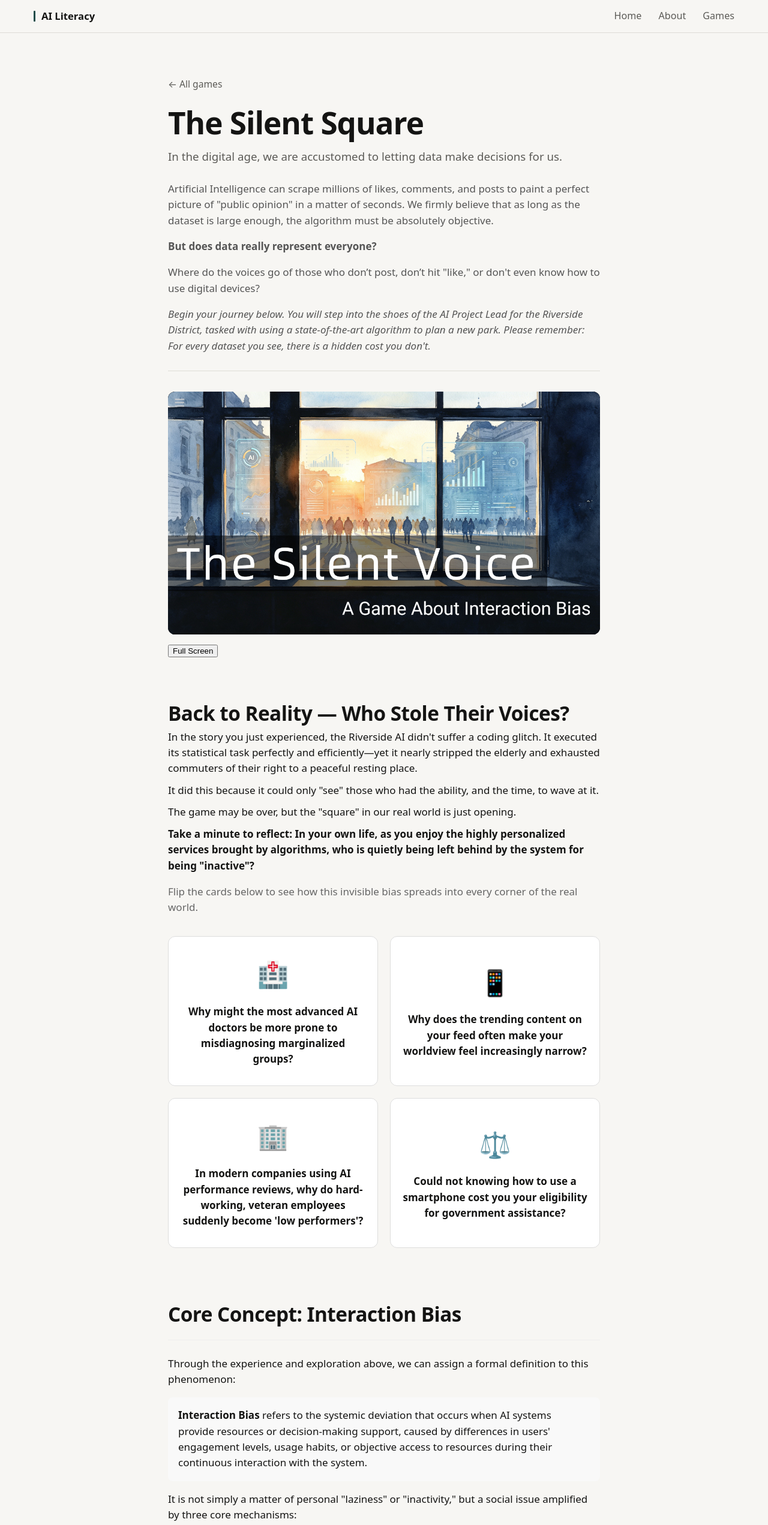
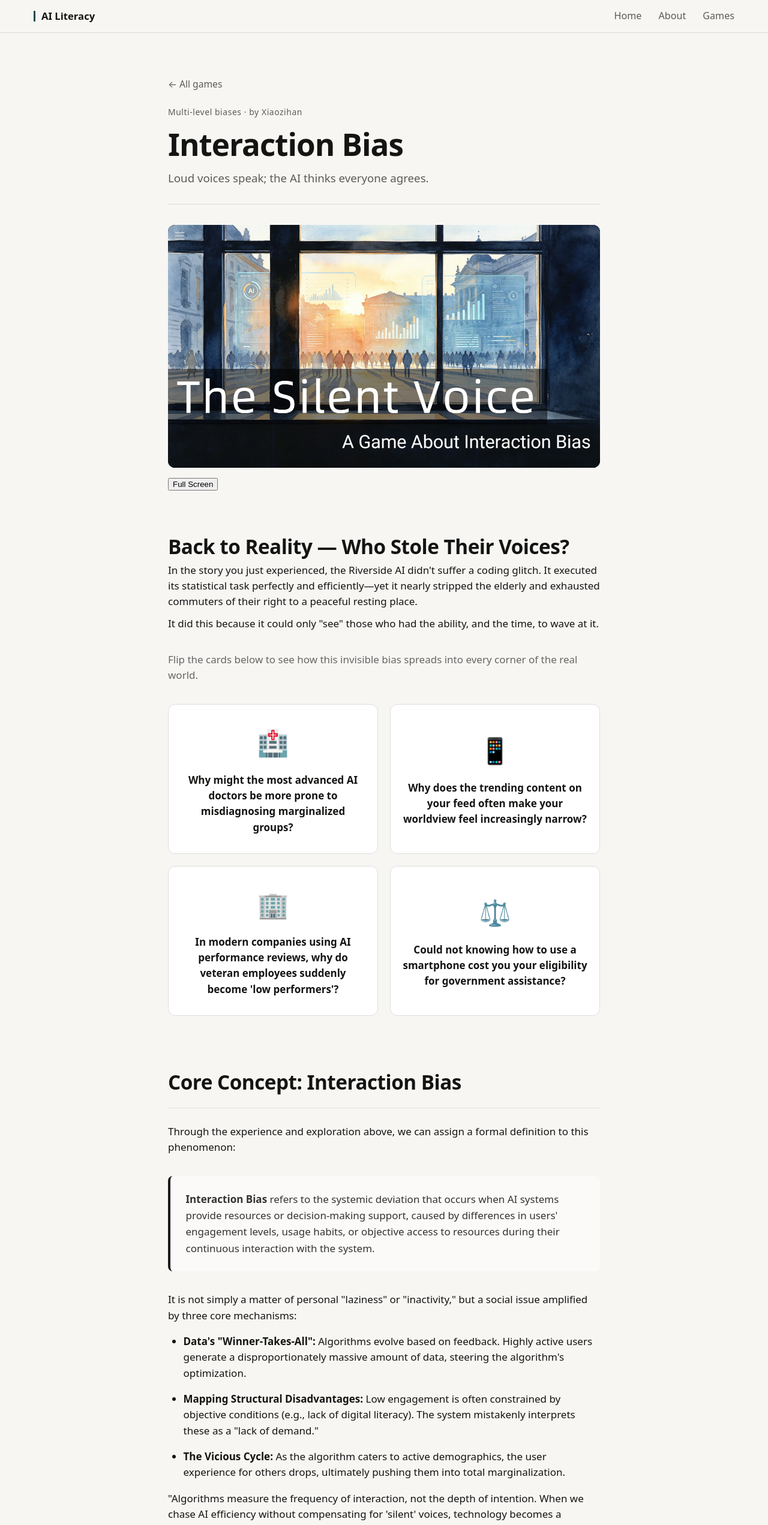
Before and after one commit to Nyckii/ai-literacy-website, a React (Vite) app: page /games/interaction-bias in a window 1280 px wide. Shown: the top 2543 px of the page at 60% size. Built offline with nearby package versions, Linux system fonts and the light colour scheme; no server answers.

Commit message:
update the css

```diff
--- a/src/pages/games/InteractionBias.css
+++ b/src/pages/games/InteractionBias.css
@@ -1,4 +1,4 @@
-/* 仅针对翻转卡片的局部样式，不影响原有 game-page 结构 */
+
 .flip-cards-container {
     display: grid;
     grid-template-columns: repeat(auto-fit, minmax(250px, 1fr));
--- a/src/pages/games/InteractionBias.tsx
+++ b/src/pages/games/InteractionBias.tsx
@@ -1,6 +1,6 @@
 import { useRef } from 'react';
 import { Link } from 'react-router-dom';
-import { games } from '../../data/games';
+import { games, LEVEL_LABELS } from '../../data/games';
 import './InteractionBias.css';
 
 interface FlipCardProps {
@@ -32,16 +32,11 @@ export function InteractionBias() {
     <section className="game-page">
       <Link to="/#games" className="back-link">← All games</Link>
 
-      {/* 1. Webpage Header & Pre-game Intro */}
+      {/* 1. 统一 Header 构图 */}
       <header className="game-header">
-        <h1>The Silent Square</h1>
-        <p className="lede">In the digital age, we are accustomed to letting data make decisions for us.</p>
-        <div style={{ marginTop: '1.5rem', color: '#555' }}>
-          <p>Artificial Intelligence can scrape millions of likes, comments, and posts to paint a perfect picture of "public opinion" in a matter of seconds. We firmly believe that as long as the dataset is large enough, the algorithm must be absolutely objective.</p>
-          <p style={{ fontWeight: 'bold', margin: '1rem 0' }}>But does data really represent everyone?</p>
-          <p>Where do the voices go of those who don’t post, don’t hit "like," or don't even know how to use digital devices?</p>
-          <p style={{ marginTop: '1rem', fontStyle: 'italic' }}>Begin your journey below. You will step into the shoes of the AI Project Lead for the Riverside District, tasked with using a state-of-the-art algorithm to plan a new park. Please remember: For every dataset you see, there is a hidden cost you don't.</p>
-        </div>
+        <p className="eyebrow">{LEVEL_LABELS[game.level]} · by {game.author}</p>
+        <h1>{game.title}</h1>
+        <p className="lede">{game.short}</p>
       </header>
 
       {/* 2. Game Section */}
@@ -72,63 +67,77 @@ export function InteractionBias() {
         </div>
       </div>
 
-      {/* 3. Post-game Intro & Reflection */}
+      {/* 3. Reflection Section */}
       <div className="game-content-rich-text" style={{ marginTop: '4rem' }}>
         <h2>Back to Reality — Who Stole Their Voices?</h2>
         <p>In the story you just experienced, the Riverside AI didn't suffer a coding glitch. It executed its statistical task perfectly and efficiently—yet it nearly stripped the elderly and exhausted commuters of their right to a peaceful resting place.</p>
-        <p>It did this because it could only "see" those who had the ability, and the time, to wave at it.</p>
-        <p>The game may be over, but the "square" in our real world is just opening.</p>
-        <p><strong>Take a minute to reflect: In your own life, as you enjoy the highly personalized services brought by algorithms, who is quietly being left behind by the system for being "inactive"?</strong></p>
-        <p style={{ color: '#666', marginTop: '1rem' }}>Flip the cards below to see how this invisible bias spreads into every corner of the real world.</p>
+
+        <p className="highlight-sentence">
+          It did this because it could only "see" those who had the ability, and the time, to wave at it.
+        </p>
+
+        <p style={{ color: '#666', marginTop: '2rem' }}>Flip the cards below to see how this invisible bias spreads into every corner of the real world.</p>
 
         {/* 4. Interactive Flip Cards */}
         <div className="flip-cards-container">
           <FlipCard
             icon="🏥"
             front="Why might the most advanced AI doctors be more prone to misdiagnosing marginalized groups?"
-            back="Privilege Bias. Advanced medical AI is often deployed in affluent hospitals. Because vulnerable groups face barriers to accessing healthcare, the system rarely collects 'interaction data' from them. Consequently, the algorithm lacks the required experience when diagnosing minorities, failing to provide equitable medical support."
+            back="Privilege Bias. Advanced medical AI is often deployed in affluent hospitals. Because vulnerable groups face barriers to accessing healthcare, the system rarely collects 'interaction data' from them."
           />
           <FlipCard
             icon="📱"
             front="Why does the trending content on your feed often make your worldview feel increasingly narrow?"
-            back="Information Blind Spots. Recommendation algorithms are dominated by a tiny fraction of highly active creators and users who love to argue. To maximize 'engagement rates,' the system buries moderate, nuanced, and diverse perspectives, depriving everyday users of the right to see the full picture."
+            back="Information Blind Spots. Recommendation algorithms are dominated by a tiny fraction of highly active creators. The system buries moderate and diverse perspectives to maximize engagement."
           />
           <FlipCard
             icon="🏢"
-            front="In modern companies using AI performance reviews, why do hard-working, veteran employees suddenly become 'low performers'?"
-            back="Algorithmic Marginalization. Frontline workers who aren't 'tech-savvy' lack the digital footprint of 'clocking in, reporting, and high-frequency interactions' within the system. In a purely data-driven evaluation, the tangible results of their hard labor become invisible to the algorithm."
+            front="In modern companies using AI performance reviews, why do veteran employees suddenly become 'low performers'?"
+            back="Algorithmic Marginalization. Frontline workers who aren't 'tech-savvy' lack a digital footprint. In a data-driven evaluation, the tangible results of their hard labor become invisible."
           />
           <FlipCard
             icon="⚖️"
             front="Could not knowing how to use a smartphone cost you your eligibility for government assistance?"
-            back="The Penalty of the Digital Divide. In automated social welfare assessments, citizens lacking digital skills often submit incomplete or incorrectly formatted information. The algorithm instantly flags and rejects them as 'ineligible,' leading to extreme injustice in the distribution of social aid."
+            back="The Penalty of the Digital Divide. In automated welfare assessments, citizens lacking digital skills often submit incomplete info. The algorithm instantly flags them as 'ineligible'."
           />
         </div>
 
-        {/* 5. Core Concept Summary - 恢复为普通文字排版 */}
+        {/* 5. Core Concept Summary - 这里的排版与 Stereotyping Bias 完全同步 */}
         <div className="core-concept-section" style={{ marginTop: '5rem', paddingBottom: '5rem' }}>
-          <h2 style={{ borderBottom: '1px solid #eee', paddingBottom: '1rem' }}>Core Concept: Interaction Bias</h2>
+          <h2 style={{ borderBottom: '1px solid rgba(0,0,0,0.08)', paddingBottom: '1rem' }}>Core Concept: Interaction Bias</h2>
           <p style={{ marginTop: '1.5rem' }}>Through the experience and exploration above, we can assign a formal definition to this phenomenon:</p>
-          <p style={{ margin: '1rem 0', padding: '1rem', background: '#f9f9f9', borderRadius: '8px' }}>
-            <strong>Interaction Bias</strong> refers to the systemic deviation that occurs when AI systems provide resources or decision-making support, caused by differences in users' engagement levels, usage habits, or objective access to resources during their continuous interaction with the system.
-          </p>
+
+          {/* 统一的 Definition Box */}
+          <div className="definition-box" style={{
+            margin: '2rem 0',
+            padding: '1.5rem',
+            background: 'rgba(255, 255, 255, 0.5)',
+            borderRadius: '8px',
+            borderLeft: '4px solid #1a1a1a'
+          }}>
+            <p style={{ margin: 0, color: '#333', lineHeight: '1.6' }}>
+              <strong>Interaction Bias</strong> refers to the systemic deviation that occurs when AI systems provide resources or decision-making support, caused by differences in users' engagement levels, usage habits, or objective access to resources during their continuous interaction with the system.
+            </p>
+          </div>
+
           <p>It is not simply a matter of personal "laziness" or "inactivity," but a social issue amplified by three core mechanisms:</p>
 
           <ul style={{ paddingLeft: '1.5rem', marginTop: '1rem' }}>
             <li style={{ marginBottom: '1rem' }}>
-              <strong>Data's "Winner-Takes-All":</strong> Algorithms evolve based on feedback. Highly active users generate a disproportionately massive amount of data, steering the algorithm's optimization and creating a "Matthew Effect" (the rich get richer).
+              <strong>Data's "Winner-Takes-All":</strong> Algorithms evolve based on feedback. Highly active users generate a disproportionately massive amount of data, steering the algorithm's optimization.
             </li>
             <li style={{ marginBottom: '1rem' }}>
-              <strong>Mapping Structural Disadvantages:</strong> Low engagement is often constrained by objective conditions (e.g., a lack of digital literacy, time poverty, or poor accessibility design). The system mistakenly interprets these objective disadvantages as a "lack of demand."
+              <strong>Mapping Structural Disadvantages:</strong> Low engagement is often constrained by objective conditions (e.g., lack of digital literacy). The system mistakenly interprets these as a "lack of demand."
             </li>
             <li style={{ marginBottom: '1rem' }}>
-              <strong>The Vicious Cycle:</strong> As the algorithm increasingly caters to the highly active demographic, the user experience for vulnerable groups plummets. This makes them even less willing (or able) to interact with the system, ultimately pushing them into total marginalization.
+              <strong>The Vicious Cycle:</strong> As the algorithm caters to active demographics, the user experience for others drops, ultimately pushing them into total marginalization.
             </li>
           </ul>
 
-          <p style={{ marginTop: '2rem', textAlign: 'center', fontWeight: 'bold', fontSize: '1.1rem', color: '#333' }}>
-             Algorithms measure the frequency of interaction, not the depth of intention. When we chase AI efficiency and personalization without actively compensating for "silent" voices, technology simply becomes a machine that automatically amplifies social inequality.
-          </p>
+          {/* 统一的 Theory Quote */}
+          <div className="theory-quote">
+            "Algorithms measure the frequency of interaction, not the depth of intention. When we chase AI efficiency without compensating for 'silent' voices, technology becomes a machine that amplifies social inequality."
+          </div>
         </div>
       </div>
     </section>
```
